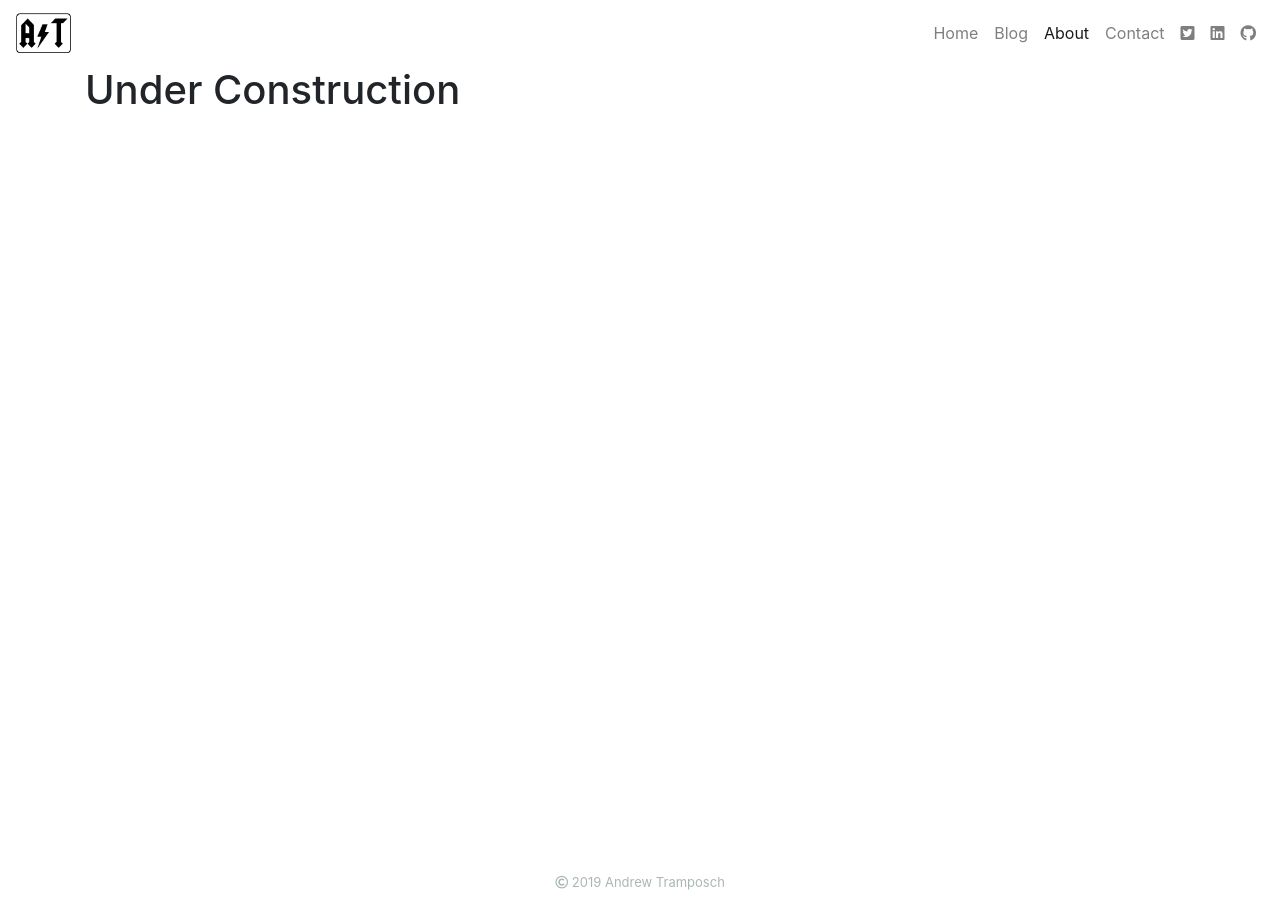
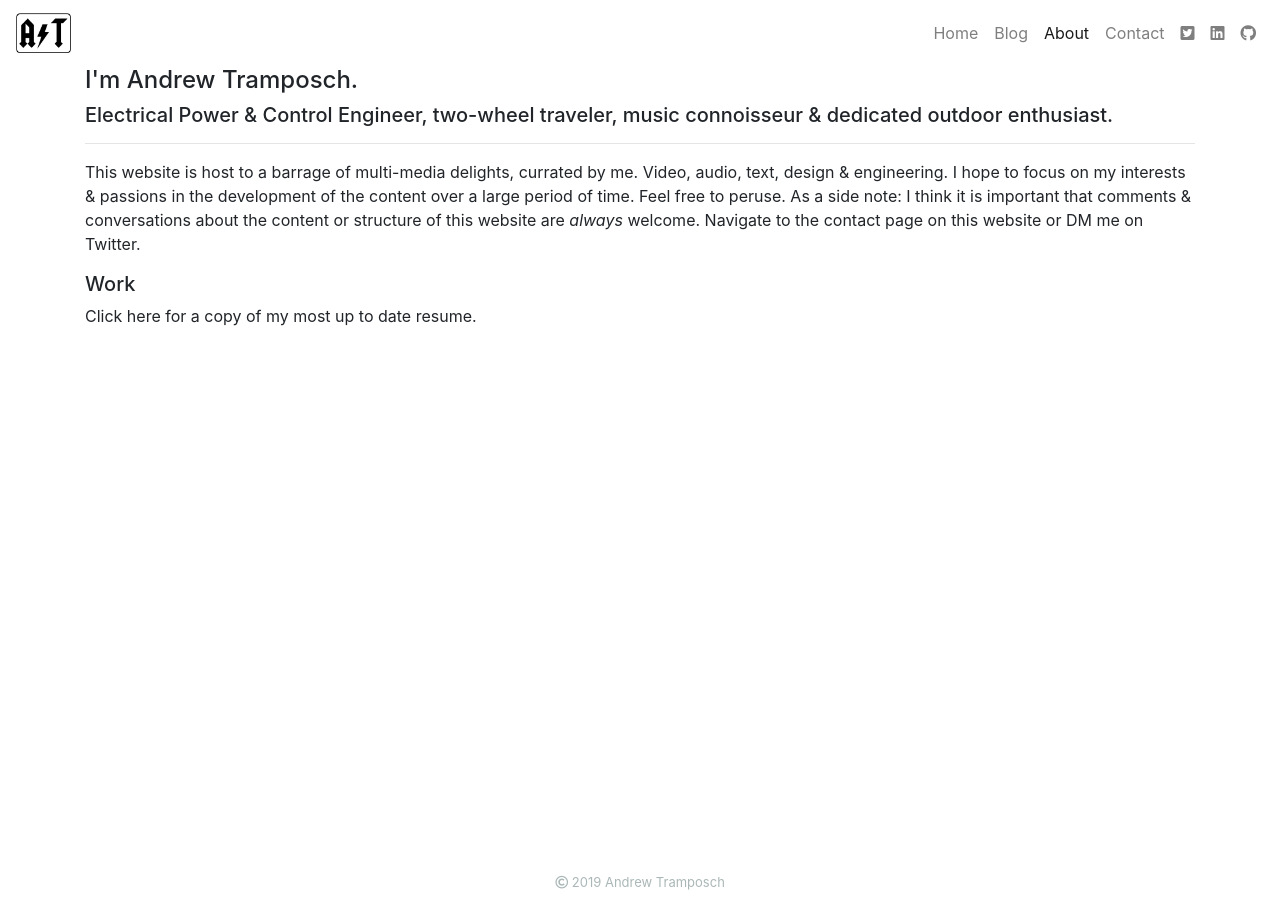
Before and after one commit to atramposch/website, a Jekyll site: the page built from about/index.html, in a window 1280 px wide. Built offline with Jekyll 4.4.1, drawn with Linux system fonts in a browser that asks for light colours; nearby versions of some CDN libraries.

Commit message:
updates to about page

```diff
--- a/_layouts/post.html
+++ b/_layouts/post.html
@@ -1,7 +1,7 @@
 ---
 layout: default
 ---
-<h6><a href="/blog/" class="badge badge-danger"> <i class="fas fa-arrow-left"> Back</i></a></h6>
+<h6><a href="/blog/" class="badge badge-danger"><i class="fas fa-arrow-left"></i> Back</a></h6>
 <h1>{{ page.title }}</h1>
 <p class="meta">{{ page.date_2 }}</p>
 
--- a/about/index.html
+++ b/about/index.html
@@ -3,4 +3,18 @@ layout: default
 title: Andrew Tramposch | About
 nav: About
 ---
-	<h1>Under Construction</h1>
+	<h4>I'm Andrew Tramposch.</h4>
+	<h5>Electrical Power & Control Engineer, two-wheel traveler, music connoisseur & dedicated outdoor enthusiast.</h5>
+
+	<hr>
+
+	<p>
+		This website is host to a barrage of multi-media delights, currated by me. Video, audio, text, design & engineering. I hope to focus on my interests
+		& passions in the development of the content over a large period of time. Feel free to peruse. As a side note: I think it is important that comments
+		& conversations about the content or structure of this website are <em>always</em> welcome. Navigate to the contact page on this website or DM me on Twitter.
+	</p>
+
+	<h5>Work</h5>
+	<p>
+		Click <a href=""></a>here for a copy of my most up to date resume.
+	</p>
--- a/index.html
+++ b/index.html
@@ -16,7 +16,7 @@ nav: Home
 		<div class="card">
 			<div class="card-header" id="headingTwo">
 				  <h5 class="mb-0">
-					<button class="btn btn-link text-info" data-toggle="collapse" data-target="#collapseTwo" aria-expanded="true" aria-controls="collapseTwo">
+						<button class="btn btn-link text-primary" data-toggle="collapse" data-target="#collapseTwo" aria-expanded="true" aria-controls="collapseTwo">
 					  	Roy Ayers - 'Liquid Love' - April 1st, 2019
 						</button>
 				  </h5>
@@ -33,8 +33,8 @@ nav: Home
 		<!-- Tame Impala - 'Let It Happen' - March 18th, 2019 CARD #1 -->
 		<div class="card">
 		  <div class="card-header" id="headingOne">
-			<h5 class="mb-0">
-			  <button class="btn btn-link text-info" data-toggle="collapse" data-target="#collapseOne" aria-expanded="true" aria-controls="collapseOne">
+				<h5 class="mb-0 pb-0">
+			  	<button class="btn btn-link text-primary" data-toggle="collapse" data-target="#collapseOne" aria-expanded="true" aria-controls="collapseOne">
 					Tame Impala - 'Let It Happen' - March 18th, 2019
 			  	</button>
 				</h5>
```
Lines whose indentation alone changed are shown as unchanged.
